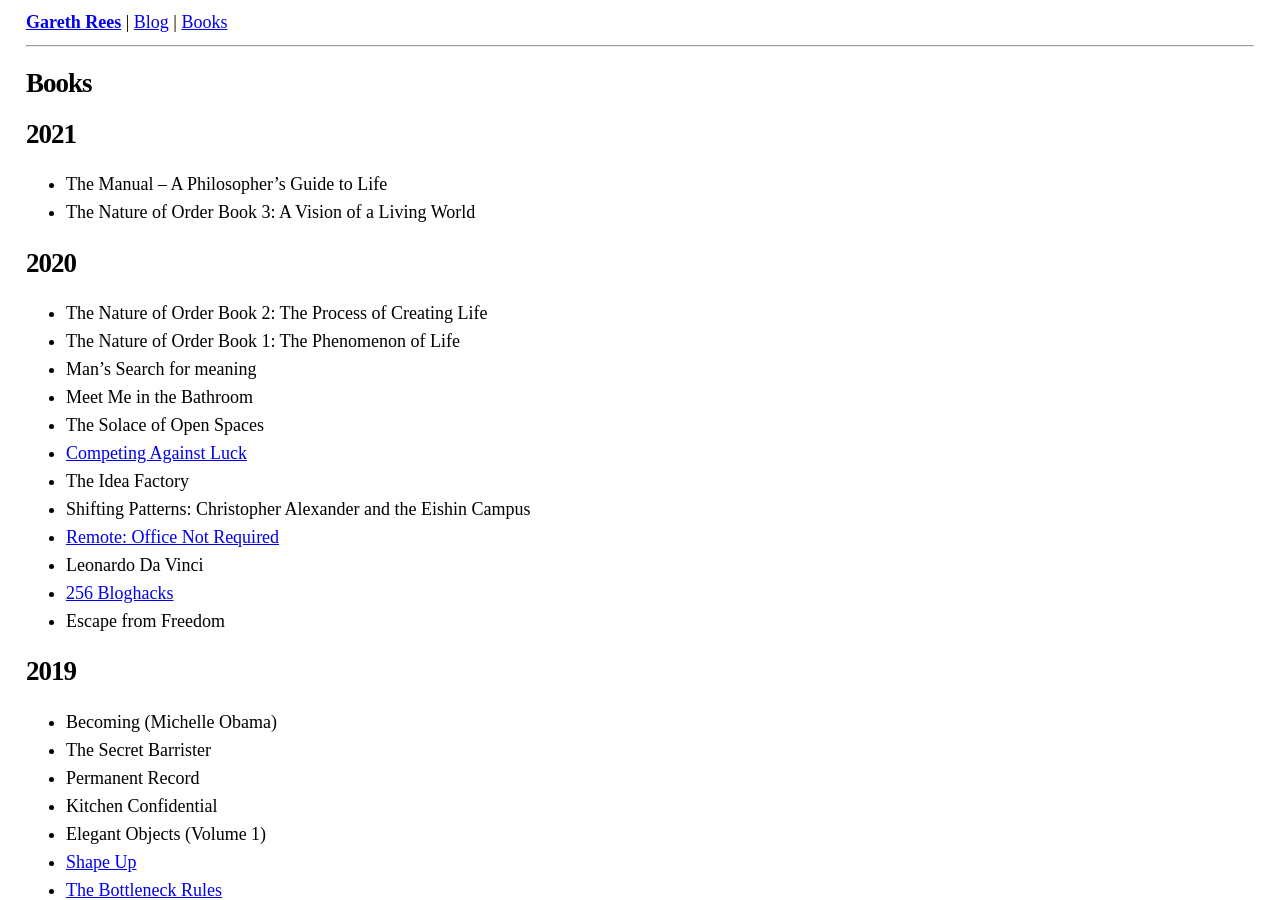
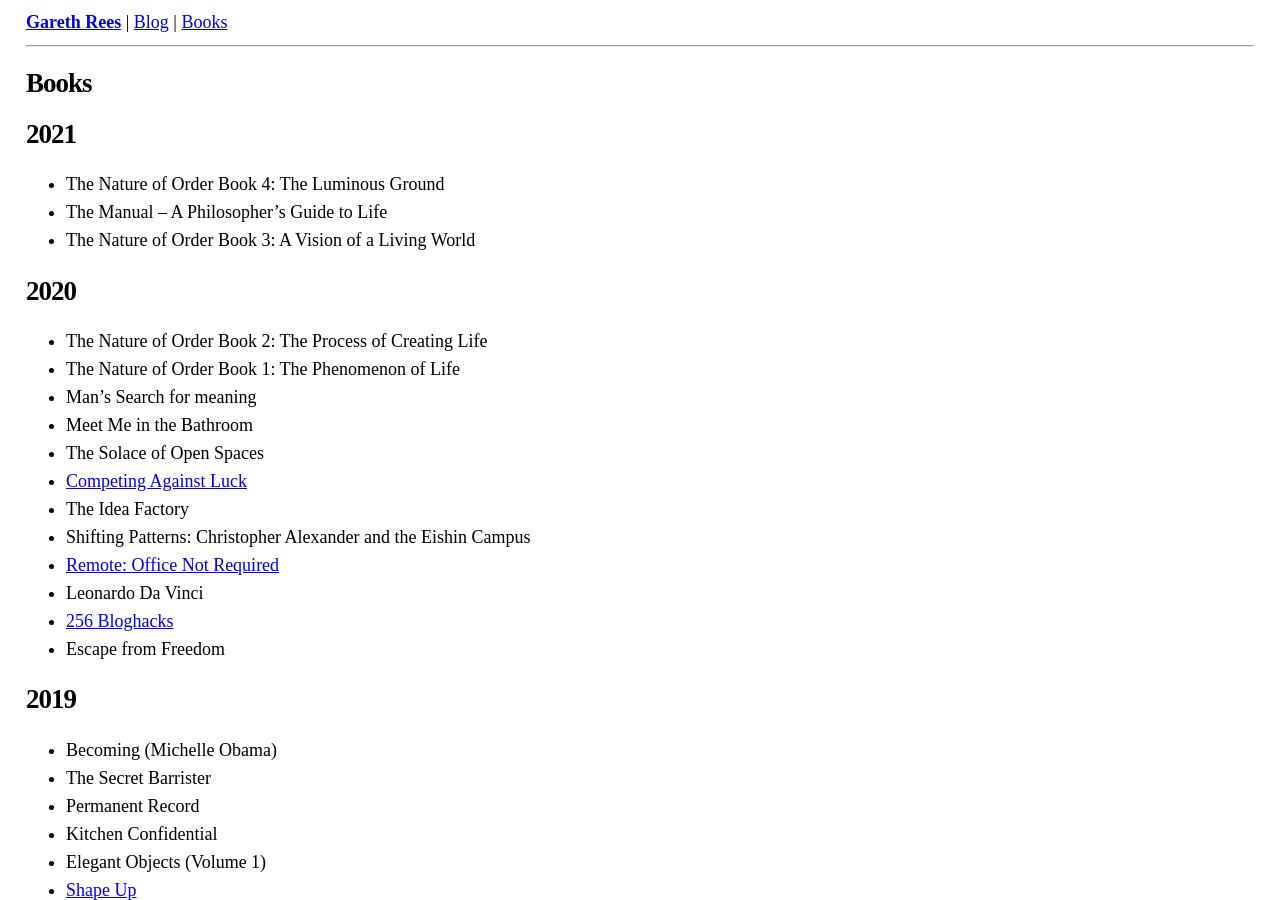
Before and after one commit to garethrees/garethrees.github.com, a Jekyll site: the page built from books.html, in a window 1280 px wide and 900 px high. Built offline with Jekyll 4.4.1, drawn with Linux system fonts in a browser that asks for light colours.

Commit message:
Add Nature of Order Book 4

```diff
--- a/_data/books.yml
+++ b/_data/books.yml
@@ -1,4 +1,5 @@
 2021:
+- title: "The Nature of Order Book 4: The Luminous Ground"
 - title: "The Manual – A Philosopher’s Guide to Life"
 - title: "The Nature of Order Book 3: A Vision of a Living World"
 
```
